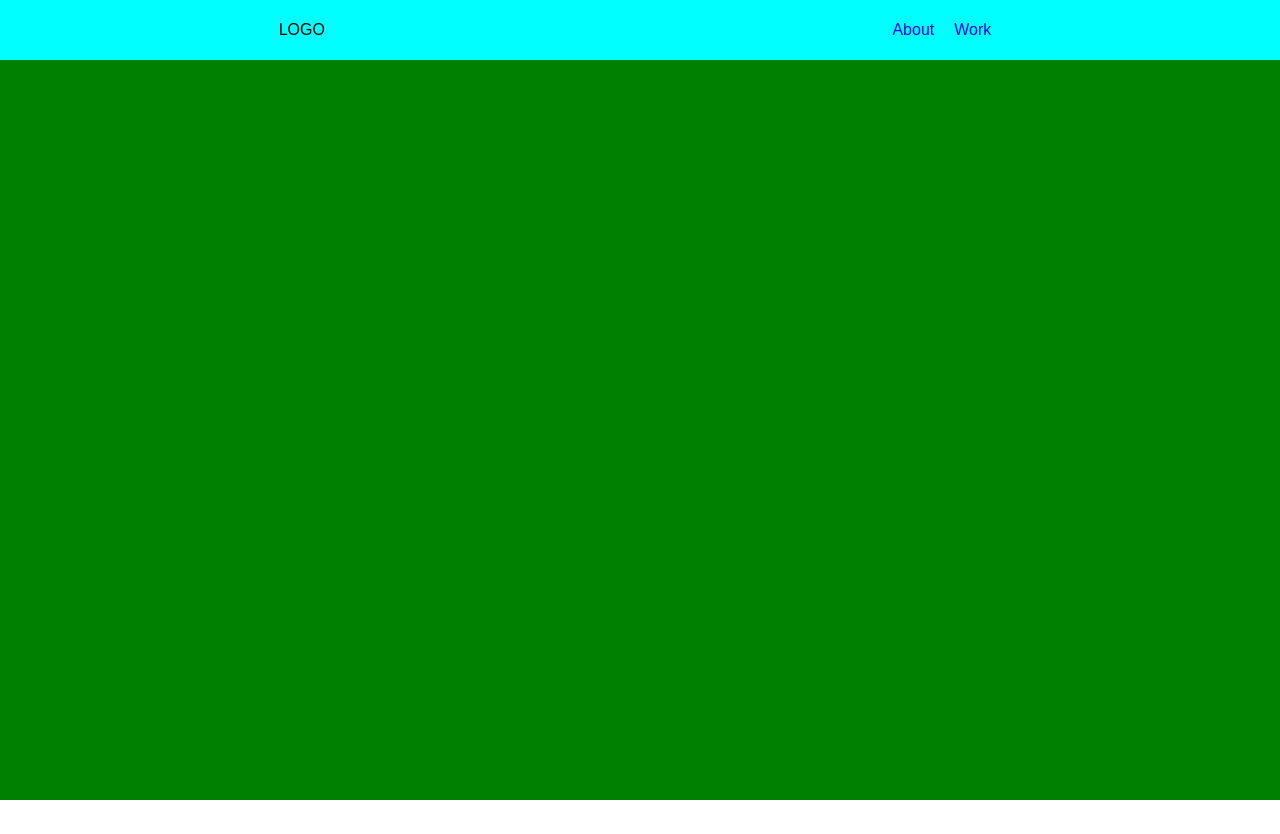
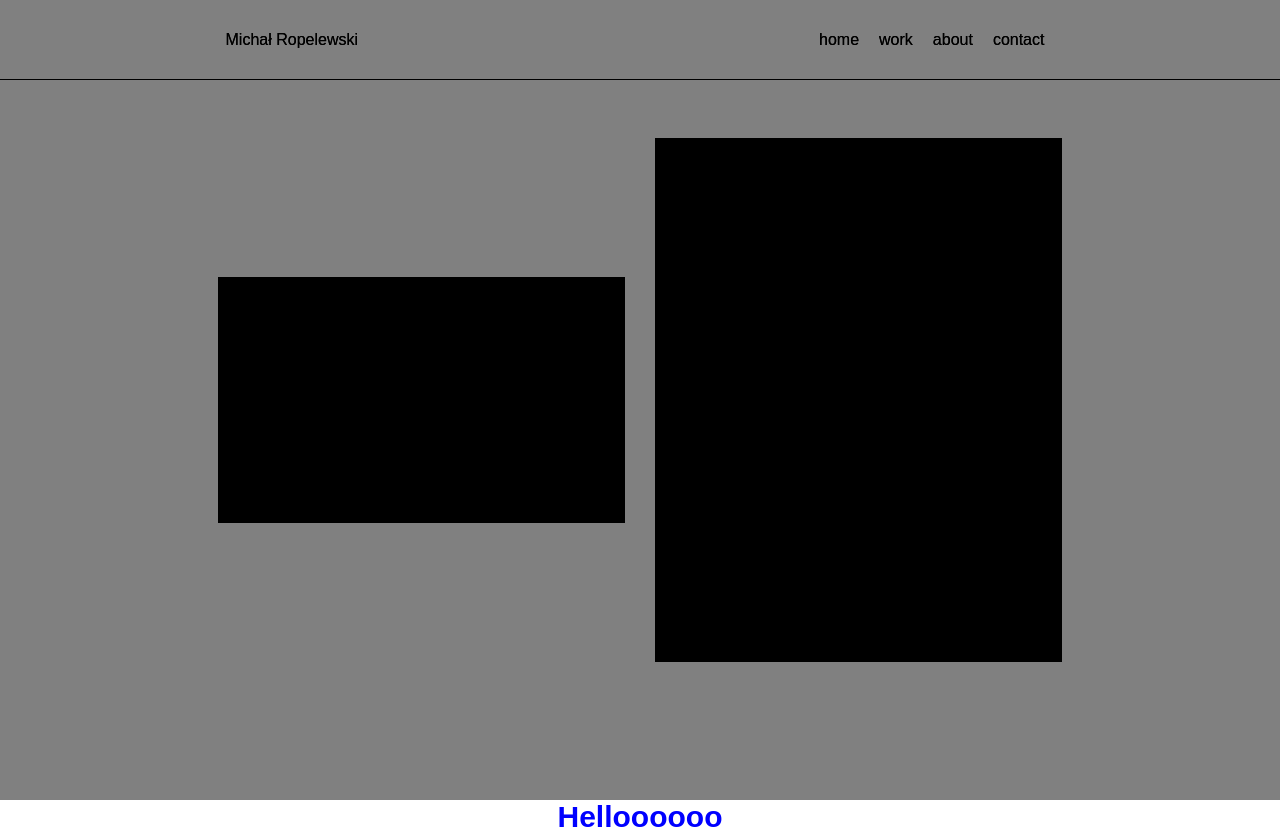
Before and after one commit to mmajki1000/portfolio, a Gatsby site: page / in a window 1280 px wide. Before the commit the page ends 800 px from the top, so only its background shows below. Built offline with nearby package versions, Linux system fonts and the light colour scheme; Gatsby itself is replaced by a stand-in of ours.

Commit message:
grid check

```diff
--- a/src/components/Header.js
+++ b/src/components/Header.js
@@ -2,16 +2,33 @@ import React from "react";
 import styled from "styled-components";
 
 const StyledHeader = styled.header`
-position: relative;
-//display: grid;
-//grid-template-columns: repeat(12, 1fr);
-width: 100%;
-height: 100vh;
-background-color: green;
+    //position: relative;
+    display: grid;
+    grid-template-columns: repeat(6, 1fr);
+    grid-template-rows: repeat(6, 1fr);
+    grid-gap: 30px;
+    width: 100%;
+    height: 100vh;
+    background-color: grey;
+`
+
+const LeftSide = styled.div`
+    background-color: black;
+    grid-column: 2/4;
+    grid-row: 3/5;
+    z-index: 4;
+`
+
+const RightSide = styled.div`
+    background-color: black;
+    grid-column: 4/6;
+    grid-row: 2/6;
+    z-index: 4;
 `
 
 export const Header = () => (
     <StyledHeader>
-        <h1>LOGOLOGOGOGOGOGOGOGOG</h1>
+        <LeftSide/>
+        <RightSide />
     </StyledHeader>
 )
--- a/src/components/Nav.js
+++ b/src/components/Nav.js
@@ -10,8 +10,9 @@ align-items: center;
 top: 0;
 justify-content: space-around;
 width: 100%;
-height: 60px;
-background-color: aqua;
+height: 5em;
+border-bottom: 1px solid black;
+//background-color: aqua;
 z-index: 9999;
 `
 const NavLinksContainer = styled.div`
@@ -20,15 +21,18 @@ display: inline-block;
 
 const Links = styled(Link)`
     margin: 0 10px;
+    color: black;
     text-decoration: none;
 `
 
 export const Nav = () => (
     <StyledNav>
-        <p>LOGO</p>
+        <p>Michał Ropelewski</p>
         <NavLinksContainer>
-                <Links as={Link} to="/about">About</Links>
-                <Links as={Link} to="/work">Work</Links>
+                <Links as={Link} to="/">home</Links>
+                <Links as={Link} to="/work">work</Links>
+                <Links as={Link} to="/about">about</Links>
+                <Links as={Link} to="/contact">contact</Links>
         </NavLinksContainer>
     </StyledNav>
 )
--- /dev/null
+++ b/src/components/Wrapper.js
@@ -0,0 +1,9 @@
+import styled from "styled-components";
+
+const Wrapper = styled.div`
+    margin: 0 auto;
+    width: 100%;
+    max-width: 1200px;
+`;
+
+export default Wrapper;
--- /dev/null
+++ b/src/components/h/H2.js
@@ -0,0 +1,11 @@
+import styled from "styled-components";
+
+const H2 = styled.h2`
+display: flex;
+justify-content: center;
+align-items: center;
+color: blue;
+font-size: 3rem;
+`
+
+export default H2;
--- a/src/layout/Layout.js
+++ b/src/layout/Layout.js
@@ -4,14 +4,6 @@ import GlobalStyle from '../utils/GlobalStyles';
 import {theme} from '../utils/theme';
 import {Nav} from '../components/Nav';
 
-
-
-
-const StyledWrapper = styled.div`
-    margin: 0 auto;
-    width: 100%;
-    max-width: 1200px;
-`;
 
  const Layout = ({children}) => (
     <ThemeProvider theme={theme}>
--- a/src/pages/about.js
+++ b/src/pages/about.js
@@ -1,18 +1,22 @@
 import { Link } from 'gatsby'
 import styled from 'styled-components'
 import React from 'react'
-import Button from '../components/Button'
+import Wrapper from '../components/Wrapper'
 import Layout from '../layout/Layout'
+import H2 from '../components/h/H2'
+
 
 const Section = styled.section`
 `
 
 const AboutPage = () => (
     <Layout>
-        <div>
-            <div>about</div>
-            <Button as={Link} to='/'>Back</Button>
-        </div>
+        <section id='about'>
+            <Wrapper>
+                <H2>Helloooooo</H2>
+            </Wrapper>
+        </section>
+
     </Layout>
 
 );
--- a/src/pages/index.js
+++ b/src/pages/index.js
@@ -3,13 +3,17 @@ import { Link } from "gatsby";
 import Layout from "../layout/Layout"
 import { Nav } from '../components/Nav.js';
 import { Header } from '../components/Header';
+import AboutPage from './about';
 
 
 
 const IndexPage = () => (
+  <>
+    <Header/>
     <Layout>
-      <Header/>
+      <AboutPage />
     </Layout>
+  </>
 
 );
 export default IndexPage;
```
Also changed, not shown: src/components/h/h1.js (added), src/pages/contact.js (added).
